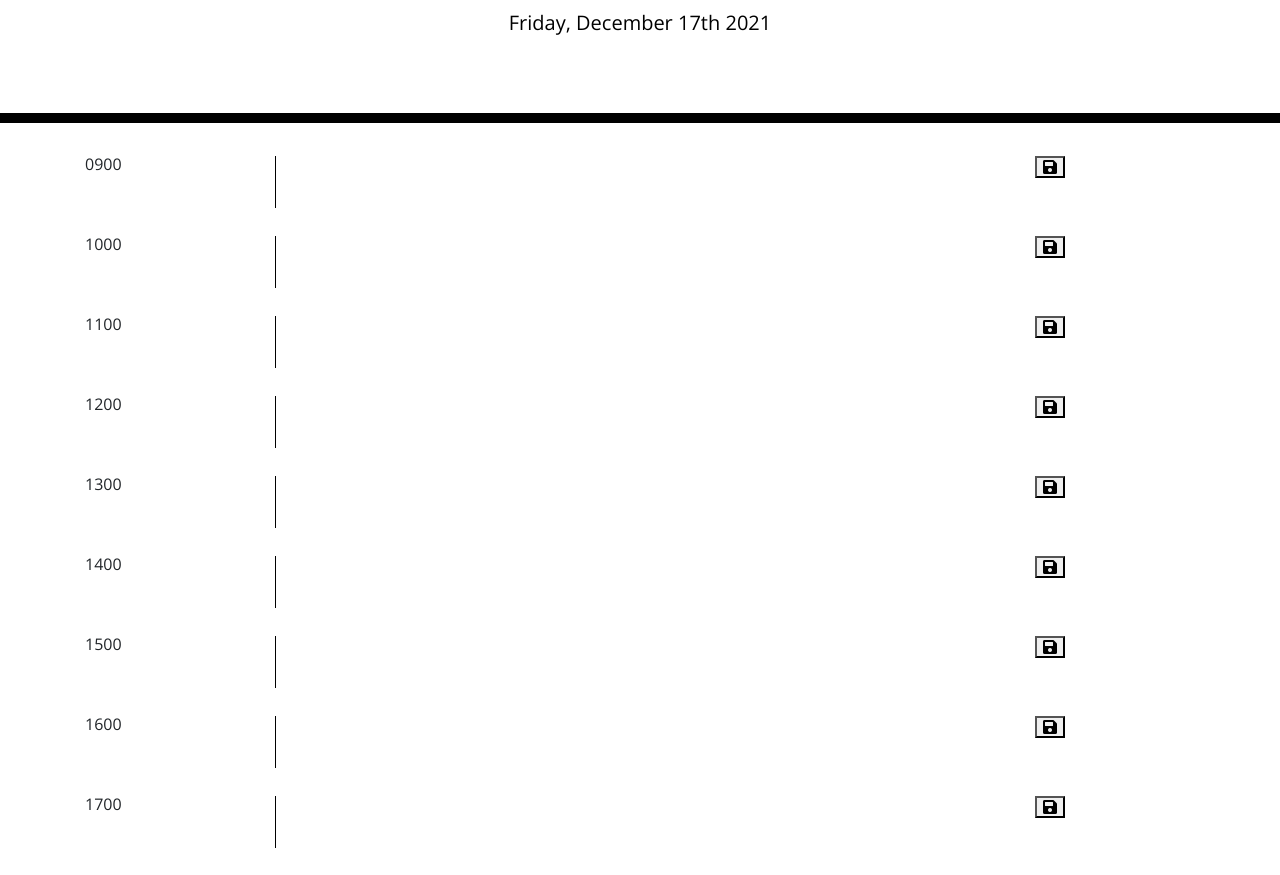
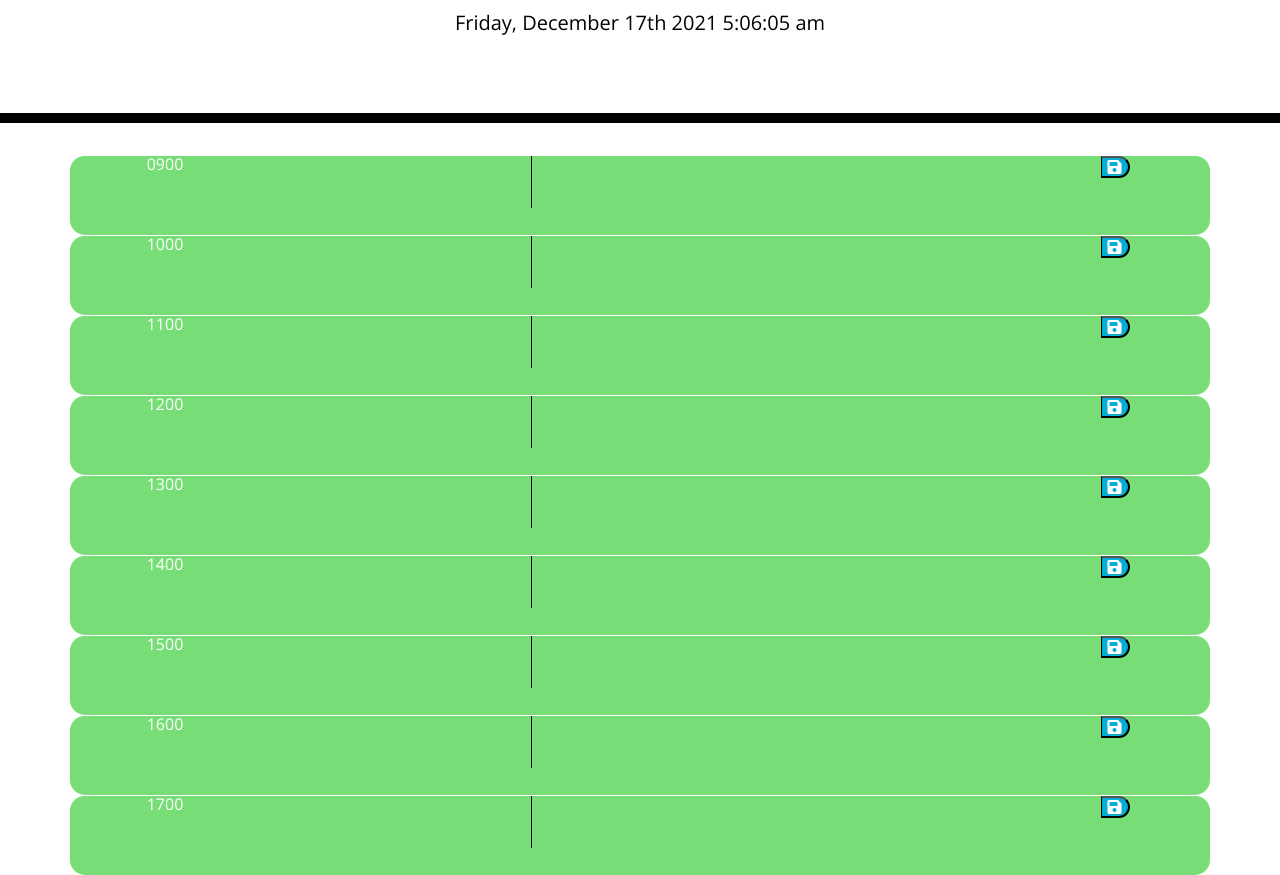
Before and after one commit to Logan-Bonnesen/05-work-day-scheduler, a plain HTML site: page index.html in a window 1280 px wide. Shown: the part 181-1056 px from the top of the page. Drawn offline with nearby package versions, Linux system fonts and the light colour scheme.

Commit message:
updated js, html. added README

```diff
--- a/index.html
+++ b/index.html
@@ -30,50 +30,50 @@
     </header>
     <div class="container">
       <!-- Timeblocks go here -->
-      <div class="row" id="time-block9">
+      <div class="row time-block" id="09">
         <div class="col-2">0900</div>
-        <div class="col-8"><textarea id="text-9"></textarea></div>
-        <div class="col-2"><button class="save" id="09"><i class="fa fa-save"></i></button></div>
+        <div class="col-8"><textarea id="text-9" class="description"></textarea></div>
+        <div class="col-2"><button class="saveBtn" id="09"><i class="fa fa-save"></i></button></div>
       </div>
-      <div class="row" id="time-block10" >
+      <div class="row time-block" id="10">
         <div class="col-2">1000</div>
-        <div class="col-8"><textarea id="text-10"></textarea></div>
-        <div class="col-2"><button class="save" id="10"><i class="fa fa-save"></i></button></div>
+        <div class="col-8"><textarea id="text-10" class="description"></textarea></div>
+        <div class="col-2"><button class="saveBtn" id="10"><i class="fa fa-save"></i></button></div>
       </div>
-      <div class="row" id="time-block11">
+      <div class="row time-block" id="11">
         <div class="col-2">1100</div>
-        <div class="col-8"><textarea id="text-11"></textarea></div>
-        <div class="col-2"><button class="save" id="11"><i class="fa fa-save"></i></button></div>
+        <div class="col-8"><textarea id="text-11" class="description"></textarea></div>
+        <div class="col-2"><button class="saveBtn" id="11"><i class="fa fa-save"></i></button></div>
       </div>
-      <div class="row" id="time-block12">
+      <div class="row time-block" id="12">
         <div class="col-2">1200</div>
-        <div class="col-8"><textarea id="text-12"></textarea></div>
-        <div class="col-2"><button class="save" id="12"><i class="fa fa-save"></i></button></div>
+        <div class="col-8"><textarea id="text-12" class="description"></textarea></div>
+        <div class="col-2"><button class="saveBtn" id="12"><i class="fa fa-save"></i></button></div>
       </div>
-      <div class="row" id="time-block13">
+      <div class="row time-block" id="13">
         <div class="col-2">1300</div>
-        <div class="col-8"><textarea id="text-13"></textarea></div>
-        <div class="col-2"><button class="save" id="13"><i class="fa fa-save"></i></button></div>
+        <div class="col-8"><textarea id="text-13" class="description"></textarea></div>
+        <div class="col-2"><button class="saveBtn" id="13"><i class="fa fa-save"></i></button></div>
       </div>
-      <div class="row" id="time-block14">
+      <div class="row time-block" id="14">
         <div class="col-2">1400</div>
-        <div class="col-8"><textarea id="text-14"></textarea></div>
-        <div class="col-2"><button class="save" id="14"><i class="fa fa-save"></i></button></div>
+        <div class="col-8"><textarea id="text-14" class="description"></textarea></div>
+        <div class="col-2"><button class="saveBtn" id="14"><i class="fa fa-save"></i></button></div>
       </div>
-      <div class="row" id="time-block15">
+      <div class="row time-block" id="15">
         <div class="col-2">1500</div>
-        <div class="col-8"><textarea id="text-15"></textarea></div>
-        <div class="col-2"><button class="save" id="15"><i class="fa fa-save"></i></button></div>
+        <div class="col-8"><textarea id="text-15" class="description"></textarea></div>
+        <div class="col-2"><button class="saveBtn" id="15"><i class="fa fa-save"></i></button></div>
       </div>
-      <div class="row" id="time-block16">
+      <div class="row time-block" id="16">
         <div class="col-2">1600</div>
-        <div class="col-8"><textarea id="text-16"></textarea></div>
-        <div class="col-2"><button class="save" id="16"><i class="fa fa-save"></i></button></div>
+        <div class="col-8"><textarea id="text-16" class="description"></textarea></div>
+        <div class="col-2"><button class="saveBtn" id="16"><i class="fa fa-save"></i></button></div>
       </div>
-      <div class="row" id="time-block17">
+      <div class="row time-block" id="17">
         <div class="col-2">1700</div>
-        <div class="col-8"><textarea id="text-17"></textarea></div>
-        <div class="col-2"><button class="save" id="17"><i class="fa fa-save"></i></button></div>
+        <div class="col-8"><textarea id="text-17" class="description"></textarea></div>
+        <div class="col-2"><button class="saveBtn" id="17"><i class="fa fa-save"></i></button></div>
       </div>
 
 
--- a/script.js
+++ b/script.js
@@ -1,3 +1,52 @@
+// get and display current date and time
+var today = moment().format("dddd, MMMM Do YYYY h:mm:ss a");
+$("#currentDay").text(today);
+console.log(today)
 
-var today = moment().format('dddd, MMMM Do YYYY');
-$("#currentDay").text(today);
+$(document).ready(function() {
+    $(".saveBtn").on("click", function() {
+        var textInput = $(this).siblings(".description").val();
+        var time = $(this).parent().attr("id");
+
+        localStorage.setItem(time, textInput);
+
+
+});
+
+function getTime() {
+    var currentTime = moment().hour();
+
+    $(".time-block").each(function() {
+        var timeBlock = parseInt($(this).attr("id"));
+
+        if (timeBlock < currentTime) {
+            $(this).addClass("past");
+         } else if (timeBlock === currentTime) {
+            $(this).removeClass("past");
+            $(this).addClass("present");
+         } else {
+             $(this).removeClass("past");
+             $(this).removeClass("present");
+             $(this).addClass("future");
+         }
+
+
+    })
+
+}
+
+
+
+$("#text-9 .description").val(localStorage.getItem("09"));
+$("#text-10 .description").val(localStorage.getItem("10"));
+$("#text-11 .description").val(localStorage.getItem("11"));
+$("#text-12 .description").val(localStorage.getItem("12"));
+$("#text-13 .description").val(localStorage.getItem("13"));
+$("#text-14 .description").val(localStorage.getItem("14"));
+$("#text-15 .description").val(localStorage.getItem("15"));
+$("#text-16 .description").val(localStorage.getItem("16"));
+$("#text-17 .description").val(localStorage.getItem("17"));
+
+
+getTime();
+})
```
Also changed, not shown: Assets/work-day-scheduler-screenshot.png (added), 1 other file.
